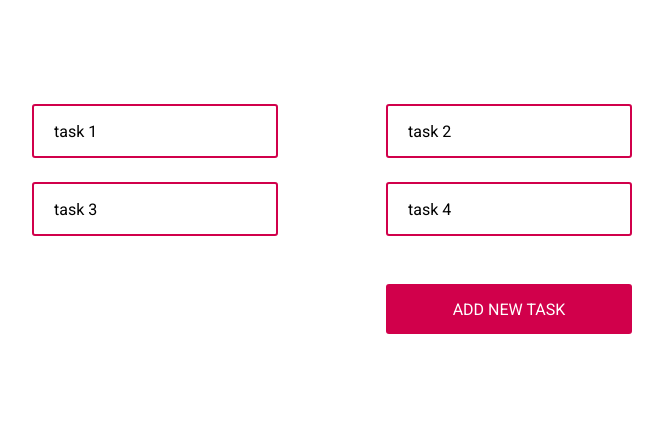
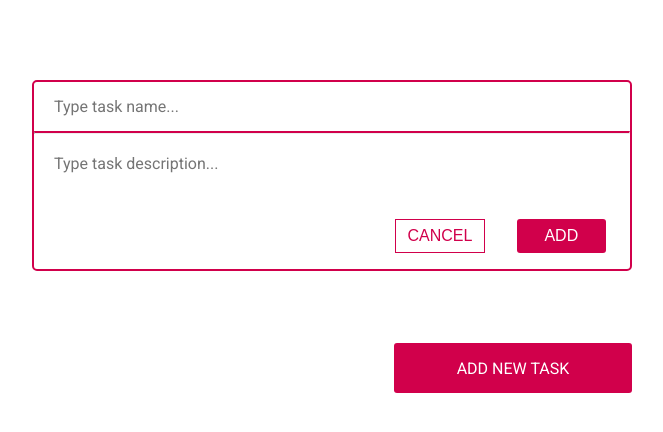
Before and after one commit to Menchynskyi/3shape-todo-app, a React (Create React App) app: page / in a window 1280 px wide. Shown: the top 432 px of the page, without its empty margins (308-971 px from the left). Built offline with nearby package versions, Linux system fonts and the light colour scheme.

Commit message:
Active Item functionality add

```diff
--- a/src/App.js
+++ b/src/App.js
@@ -7,19 +7,14 @@ import { AppContainer, StyledButton } from './AppStyled';
 export const TodoContext = createContext();
 
 const initialState = {
-  todoList: [
-    { id: 1, name: 'task 1', description: 'task 1 description' },
-    { id: 2, name: 'task 2', description: 'task 2 description' },
-    { id: 3, name: 'task 3', description: 'task 3 description' },
-    { id: 4, name: 'task 4', description: 'task 4 description' },
-  ],
+  todoList: [],
   active: null,
-  showNew: false
+  showNew: true
 };
 
 export const App = () => {
   const [state, setState] = useState(initialState);
-  const [id, setId] = useState(100);
+  const [id, setId] = useState(0);
 
   const { todoList, active } = state;
 
@@ -46,6 +41,7 @@ export const App = () => {
   };
 
   const changeTask = task => {
+    console.log(task)
     const newTasks = todoList.map(t => {
       if (t.id === task.id) {
         return task;
@@ -88,7 +84,8 @@ export const App = () => {
 
     setState({
       ...state,
-      todoList: [...todoList, newTodo]
+      todoList: [...todoList, newTodo],
+      showNew: false
     });
   };
 
@@ -96,8 +93,21 @@ export const App = () => {
     <TodoContext.Provider value={context}>
         <AppContainer>
 
-          { state.active && <ActiveItem /> }
-          { state.showNew && <NewItem onAddFormSubmit={addTodoListItem}/> }
+          {
+            state.active &&
+            <ActiveItem
+              key={active.id}
+              deleteTask={deleteTask}
+              changeTask={changeTask}/>
+          }
+
+          {
+            state.showNew &&
+            <NewItem
+              onAddFormSubmit={addTodoListItem}
+              />
+          }
+
           <TodoList
             onItemClick={onItemClick}/>
 
@@ -106,6 +116,7 @@ export const App = () => {
             >
             ADD NEW TASK
           </StyledButton>
+
         </AppContainer>
     </TodoContext.Provider>
   );
--- a/src/AppStyled.js
+++ b/src/AppStyled.js
@@ -9,7 +9,7 @@ export const AppContainer = styled.div`
 `;
 
 export const StyledButton = styled.button`
-    width: calc(30% + 4rem + 2px);
+    width: calc(30% + 3.5rem + 2px);
     height: 50px;
     margin: 3rem 0 3rem auto;
     font-size: ${props => props.theme.fontSize};
--- a/src/components/ActiveItem/ActiveItem.jsx
+++ b/src/components/ActiveItem/ActiveItem.jsx
@@ -1,12 +1,66 @@
 import React, { useContext } from 'react';
 import { TodoContext } from '../../App';
+import {
+    ItemContainer,
+    StyledFieldDescription,
+    AddForm,
+    CancelButton,
+    SaveButton } from '../NewItem/NewItemStyled';
+import { StyledEditName, DeleteButton } from './ActiveItemStyled';
+import { Formik } from 'formik';
 
-export const ActiveItem = () => {
+export const ActiveItem = ({ deleteTask, changeTask }) => {
     const { active } = useContext(TodoContext);
     return (
-        <div>
-            <p>{active.name}</p>
-            <p>{active.description}</p>
-        </div>
+        <ItemContainer>
+            <Formik
+                initialValues={{
+                    name: active.name,
+                    description: active.description,
+                }}
+                onSubmit={(values) => {
+                    changeTask({
+                        ...active,
+                        name: values.name,
+                        description: values.description
+                    });
+                }}>
+                    {
+                        ({ handleSubmit, values, dirty, handleReset }) => (
+                            <AddForm onSubmit={handleSubmit}>
+                                <StyledEditName
+                                    placeholder="Type task name..."
+                                    name="name"
+                                    value={values.name}
+                                    />
+                                <DeleteButton
+                                    type="button"
+                                    onClick={() => deleteTask(active.id)}>
+                                    DELETE
+                                </DeleteButton>
+                                <hr />
+                                <StyledFieldDescription
+                                    placeholder="Type task description..."
+                                    name="description"
+                                    value={values.description}
+                                    component="textarea"
+                                    rows="5"
+                                    />
+                                <CancelButton
+                                    type="button"
+                                    onClick={handleReset}
+                                    >
+                                    CANCEL
+                                </CancelButton>
+                                <SaveButton
+                                    disabled={!dirty}
+                                    type="submit">
+                                    SAVE
+                                </SaveButton>
+                            </AddForm>
+                        )
+                    }
+            </Formik>
+        </ItemContainer>
     );
 };
--- /dev/null
+++ b/src/components/ActiveItem/ActiveItemStyled.js
@@ -0,0 +1,17 @@
+import styled from 'styled-components';
+import { StyledFieldName } from '../NewItem/NewItemStyled';
+
+export const StyledEditName = styled(StyledFieldName)`
+    width: 50%;
+`;
+
+export const DeleteButton = styled.button`
+    margin: auto 1.5rem;
+    padding: 5px 20px;
+    background: #E28417;
+    color: ${props => props.theme.white};
+    font-size: 10px;
+    line-height: 12px;
+    border: none;
+    border-radius: 3px;
+`;
--- a/src/components/NewItem/NewItem.jsx
+++ b/src/components/NewItem/NewItem.jsx
@@ -1,10 +1,16 @@
 import React from 'react';
-import { NewItemContainer, StyledFieldName, StyledFieldDescription, AddForm } from './NewItemStyled';
+import {
+    ItemContainer,
+    StyledFieldName,
+    StyledFieldDescription,
+    AddForm,
+    CancelButton,
+    SaveButton } from './NewItemStyled';
 import { Formik } from 'formik';
 
 export const NewItem = ({ onAddFormSubmit }) => {
     return (
-        <NewItemContainer>
+        <ItemContainer>
             <Formik
                 initialValues={{
                     name: '',
@@ -30,20 +36,21 @@ export const NewItem = ({ onAddFormSubmit }) => {
                                     component="textarea"
                                     rows="5"
                                     />
-                                <button
+                                <CancelButton
+                                    type="button"
                                     onClick={handleReset}
                                     >
                                     CANCEL
-                                </button>
-                                <button
+                                </CancelButton>
+                                <SaveButton
                                     disabled={!dirty}
                                     type="submit">
                                     ADD
-                                </button>
+                                </SaveButton>
                             </AddForm>
                         )
                     }
             </Formik>
-        </NewItemContainer>
+        </ItemContainer>
     );
 };
--- a/src/components/NewItem/NewItemStyled.js
+++ b/src/components/NewItem/NewItemStyled.js
@@ -1,7 +1,7 @@
 import styled from 'styled-components';
 import { Field } from 'formik';
 
-export const NewItemContainer = styled.div`
+export const ItemContainer = styled.div`
     border: 2px solid ${props => props.theme.primary};
     border-radius: 5px;
     margin-bottom: 1.5rem;
@@ -13,26 +13,21 @@ export const NewItemContainer = styled.div`
     }
 
     & button{
-        font-size: 16px;
-        width: 15%;
-        height: 34px;
-        margin-bottom: 1rem;
-
-        &:first-of-type {
-            margin-left: auto;
-            background: ${props => props.theme.white};
-            color: ${props => props.theme.primary};
-            border: 1px solid ${props => props.theme.primary};
+        &:hover {
+            cursor: pointer;
         };
 
-        &:last-of-type {
-            margin-right: 2rem;
-            margin-left: 2rem;
-            background: ${props => props.theme.primary};
-            color: ${props => props.theme.white};
-            border: none;
-            border-radius: 3px;
+        &:focus {
+            outline: none;
         };
+
+        &:active {
+            transform: scale(0.98);
+        };
+
+        &[disabled] {
+            cursor: not-allowed;
+        }
     };
 `;
 
@@ -40,6 +35,7 @@ export const AddForm = styled.form`
     display: flex;
     flex-flow: row wrap;
     align-items: flex-end;
+    justify-content: space-between;
 `;
 
 export const StyledFieldName = styled(Field)`
@@ -57,8 +53,32 @@ export const StyledFieldDescription = styled(Field)`
     border-radius: 5px;
     outline: none;
     padding: 20px;
+    font-family: ${props => props.theme.fontFamily};
     font-size: ${props => props.theme.fontSize};
-    font-family: ${props => props.theme.fontFamily};
     resize: none;
     width: 50%;
 `;
+
+export const CancelButton = styled.button`
+    width: 15%;
+    height: 34px;
+    margin-left: auto;
+    background: ${props => props.theme.white};
+    color: ${props => props.theme.primary};
+    border: 1px solid ${props => props.theme.primary};
+    margin-bottom: 1rem;
+    font-size: ${props => props.theme.fontSize};
+`;
+
+export const SaveButton = styled.button`
+    width: 15%;
+    height: 34px;
+    margin-right: 1.5rem;
+    margin-left: 2rem;
+    margin-bottom: 1rem;
+    background: ${props => props.theme.primary};
+    color: ${props => props.theme.white};
+    font-size: ${props => props.theme.fontSize};
+    border: none;
+    border-radius: 3px;
+`;
--- a/src/components/TodoList/TodoListStyled.js
+++ b/src/components/TodoList/TodoListStyled.js
@@ -8,7 +8,7 @@ export const TasksContainer = styled.div`
 `;
 
 export const Task = styled.div`
-    flex: 0 calc(30% + 4rem - 2px);
+    flex: 0 calc(30% + 3.5rem - 2px);
     display: flex;
     align-items: center;
     border: 2px solid #D1004B;
```
